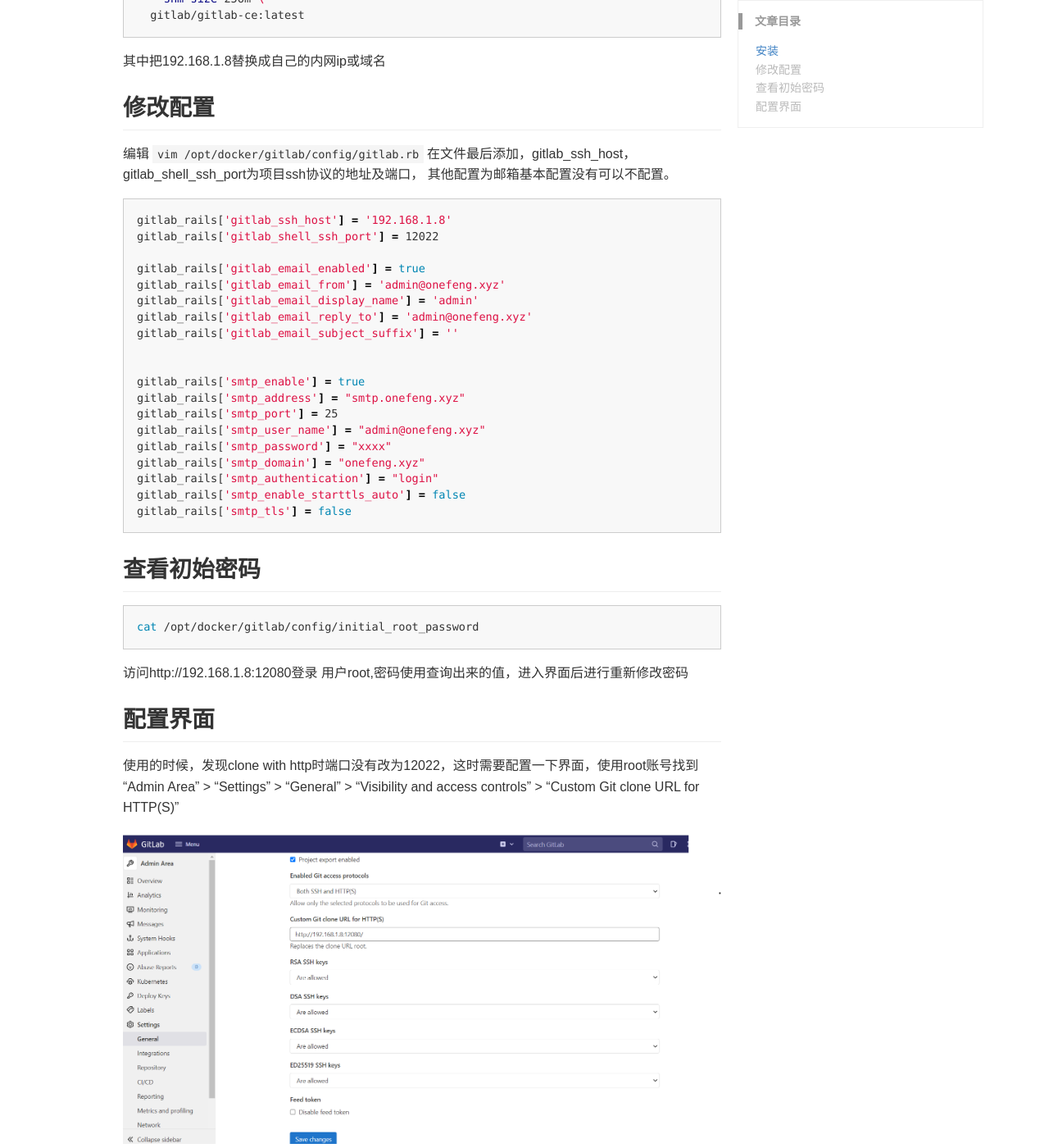
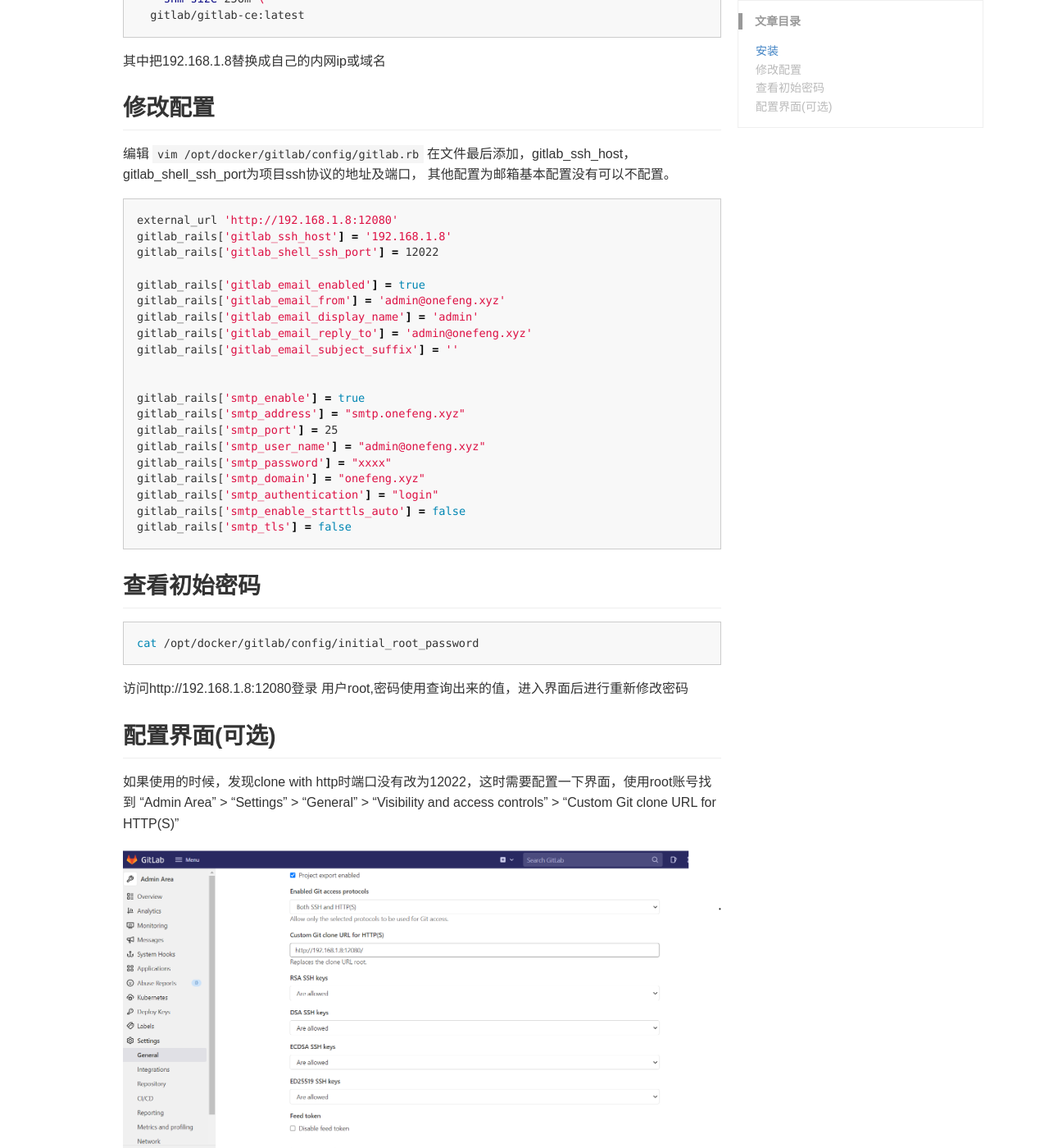
Before and after one commit to onefeng/onefeng.github.io, a Jekyll site: the page built from _posts/2022-08-22-gitlab部署使用.md, in a window 1280 px wide and 1400 px high, scrolled down 600 px. Shown: the whole window at 82% size. Built offline with Jekyll 4.4.1, drawn with Linux system fonts in a browser that asks for light colours; comment, search, counter and statistics services are not loaded; some of the changed text lies outside the part shown.

Commit message:
fix: v2ray && gitlab

````diff
--- a/_posts/2022-08-22-gitlab部署使用.md
+++ b/_posts/2022-08-22-gitlab部署使用.md
@@ -37,6 +37,7 @@ docker run --detach \
 其他配置为邮箱基本配置没有可以不配置。
 
 ```shell
+external_url 'http://192.168.1.8:12080'
 gitlab_rails['gitlab_ssh_host'] = '192.168.1.8'
 gitlab_rails['gitlab_shell_ssh_port'] = 12022
 
@@ -66,8 +67,8 @@ cat /opt/docker/gitlab/config/initial_root_password
 
 访问http://192.168.1.8:12080登录 用户root,密码使用查询出来的值，进入界面后进行重新修改密码
 
-## 配置界面
+## 配置界面(可选)
 
-使用的时候，发现clone with http时端口没有改为12022，这时需要配置一下界面，使用root账号找到 "Admin Area" > "Settings" > "General" > "Visibility and access controls" > "Custom Git clone URL for HTTP(S)"
+如果使用的时候，发现clone with http时端口没有改为12022，这时需要配置一下界面，使用root账号找到 "Admin Area" > "Settings" > "General" > "Visibility and access controls" > "Custom Git clone URL for HTTP(S)"
 
 ![](/images/posts/runing/img.png)
````
Also changed, not shown: _posts/2022-07-04-v2ray使用.md (+7 -1 lines).
